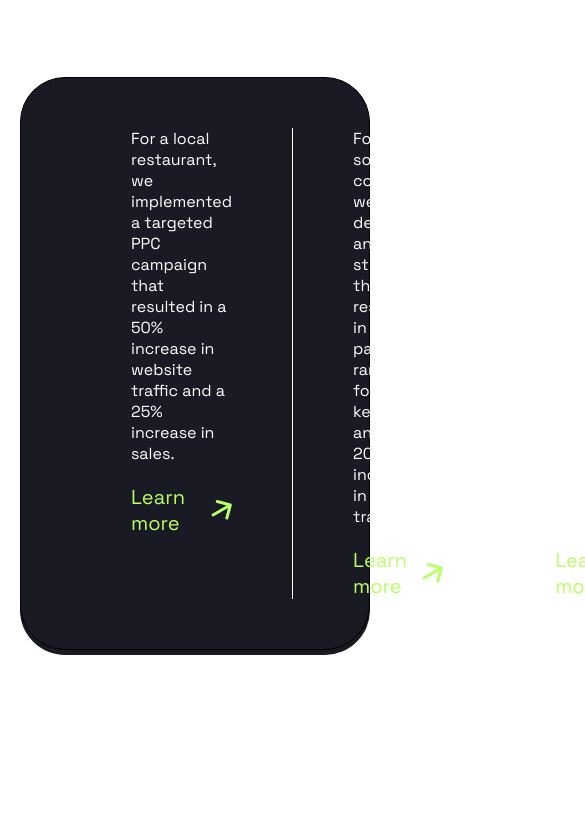
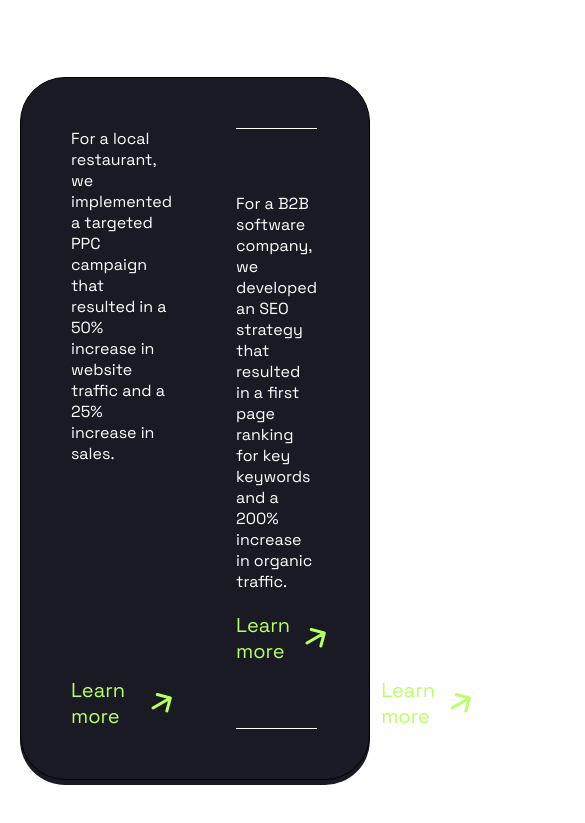
Before and after one commit to catta1eya/positivus-landing-page, a website built with Vite: page index.html in a window 390 px wide. Shown: the part 4194-5017 px from the top of the page, 585 px wide, since content can reach past the window. Before the commit the page ends 4924 px from the top, so only its background shows below. Built offline with nearby package versions, Linux system fonts and the light colour scheme; some packages are replaced by stand-ins of ours.

Commit message:
Improved styles of case studies & added media query

```diff
--- a/sass/_case-studies.scss
+++ b/sass/_case-studies.scss
@@ -2,16 +2,30 @@
   &__grid {
     display: grid;
     grid-template-columns: repeat(3, 1fr);
+    gap: 64px;
+
+    @include lg {
+      grid-template-columns: 1fr;
+    }
   }
 
   &__item {
-    padding-left: $base-padding * 3;
-    padding-right: $base-padding * 3;
+    display: flex;
+    flex-direction: column;
+    justify-content: space-between;
     text-align: left;
 
     &:nth-child(2) {
       border-left: solid 1px white;
       border-right: solid 1px white;
+      padding: 0 4rem;
+
+      @include lg {
+        padding: 64px 0;
+        border: 0;
+        border-top: solid 1px white;
+        border-bottom: solid 1px white;
+      }
     }
   }
 
```
